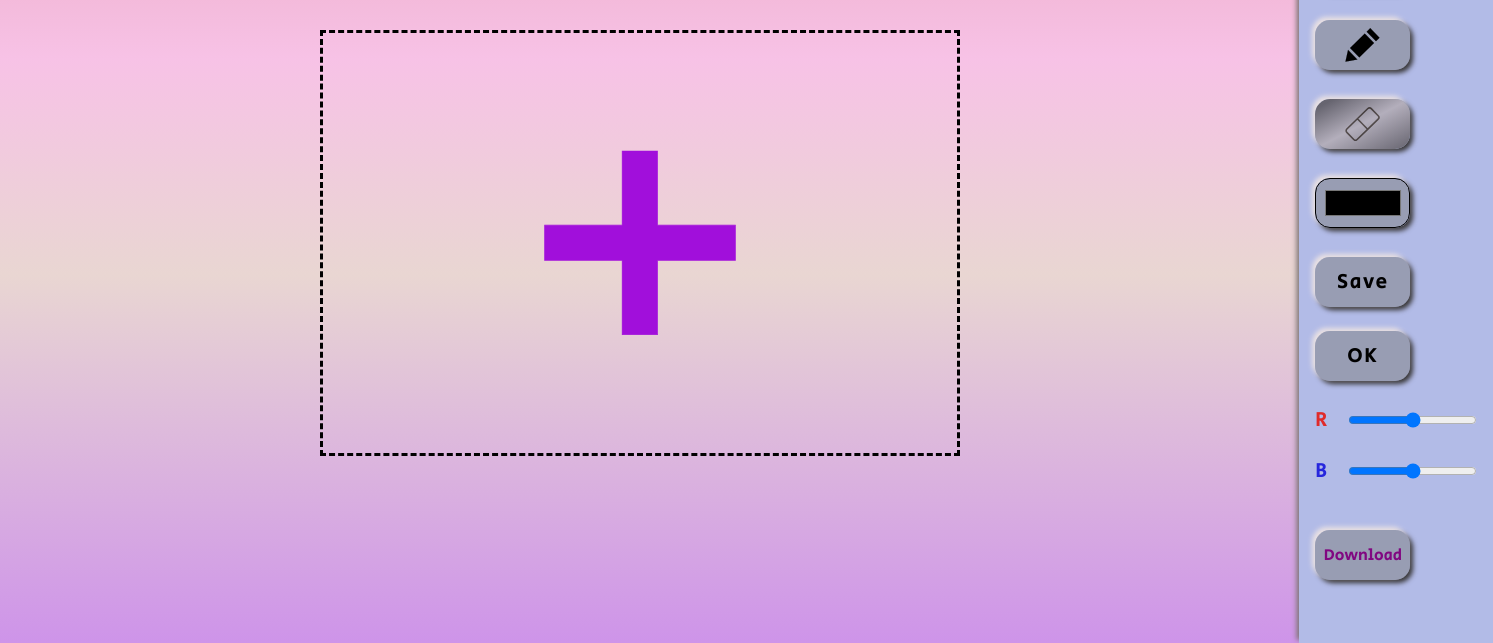
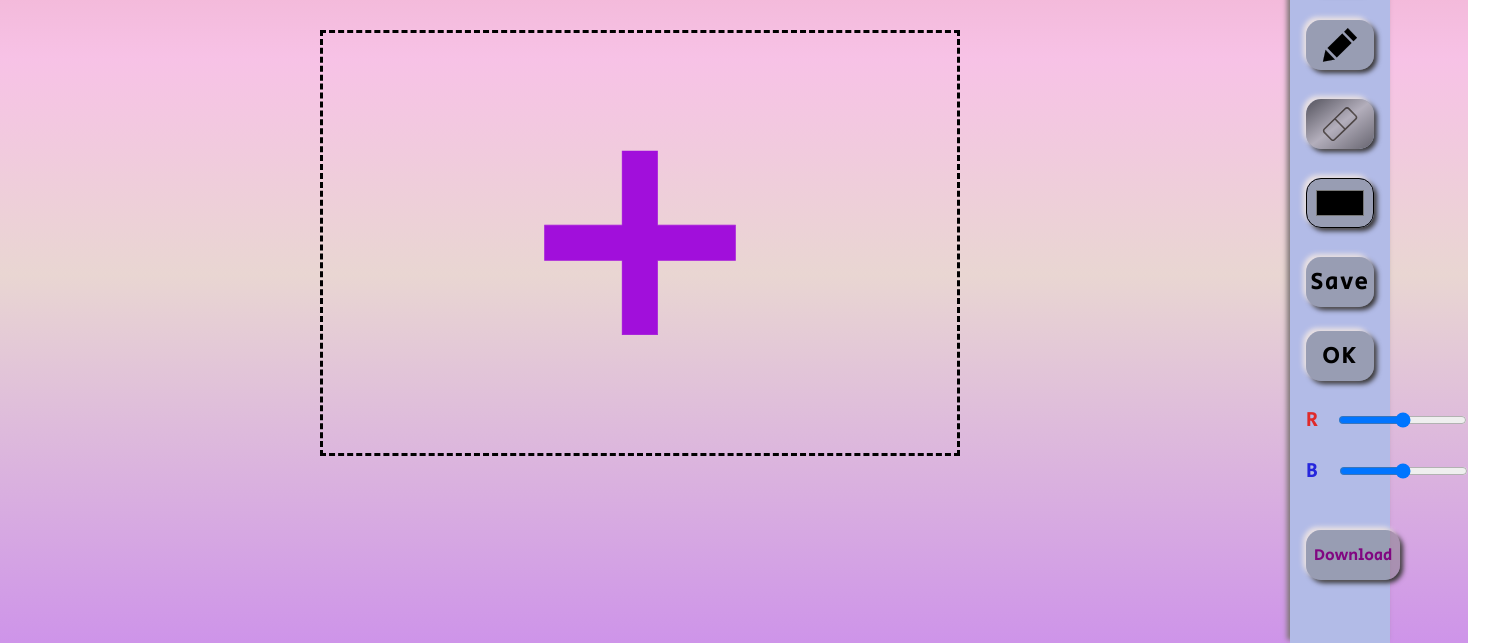
Before and after one commit to ATPaing/photo-editor, a plain HTML site: page upload photo.html in a window 1280 px wide. Shown: the part 157-800 px from the top of the page, 1493 px wide, since content can reach past the window. Drawn offline with Linux system fonts and the light colour scheme.

Commit message:
Update upload.css

```diff
--- a/css/upload.css
+++ b/css/upload.css
@@ -13,7 +13,6 @@ img{
     height: 100%;
     z-index: -1;
     visibility: hidden;
-
 }
 canvas{
     position: absolute;
@@ -39,6 +38,7 @@ canvas{
     user-select: none;
     font-size: 1.1rem;
     letter-spacing: 2px;
+    margin-inline: auto;
 }
 code{
     padding: 0.3em 0.7em;
@@ -99,7 +99,8 @@ input[type='file']:hover + svg {
 .setting,.picker{
     position: absolute;
     left: 0;
-    width: max-content;
+    width: 20vw;
+    max-width: 100px;
     height: 100vh;
     display: flex;
     flex-direction: column;
@@ -112,6 +113,7 @@ input[type='file']:hover + svg {
     transform: translateX(-110%);
     transition: all 360ms cubic-bezier(.37,-0.45,.63,1.56);
 }
+
 .setting-active{
     transform: translateX(0%);
 }
@@ -119,7 +121,8 @@ input[type='file']:hover + svg {
     display: flex;
     justify-content: center;
     align-items: center;
-    width: 95px;
+    width: 100%;
+    max-width: 95px;
     height: 50px;
     padding: 0.5em;
     background-color: hsl(0 0% 50% / 0.5);
@@ -150,6 +153,7 @@ input[type='file']:hover + svg {
     right: 0;
     transform: translateX(110%);
     box-shadow: -3px -3px 5px rgb(126, 118, 118);
+    width: max-content
 }
 .picker-component:hover path{
     fill: blue
@@ -158,6 +162,7 @@ input[type='file']:hover + svg {
     display: flex;
     flex-direction: column;
     gap: 1.8em;
+    width: 100%;
 }
 .size{
     height: max-content;
@@ -197,7 +202,7 @@ input[type='file']:hover + svg {
     transition: all 240ms linear;
 }
 .save-btn,.ok-btn{
-    font-size: 1.3rem;
+    font-size: 1.5rem;
     letter-spacing: 1.5px;
 }
 .save-btn:hover,.ok-btn:hover{
@@ -250,6 +255,7 @@ input[type='file']:hover + svg {
     flex-direction: column;
     gap: 1.3em;
     margin-bottom: 1.3em;
+    width: 100%;
 }
 .red,.blue,.green{
     display: flex;
```
